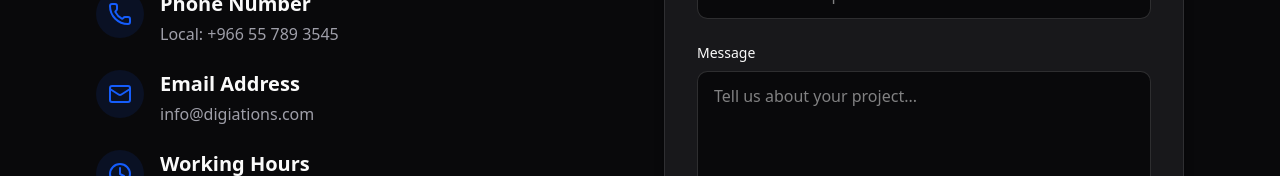
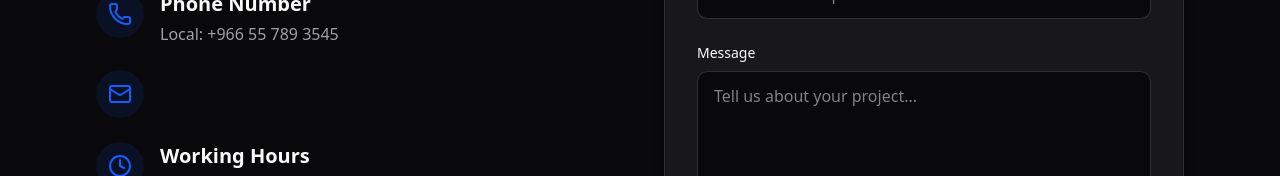
Before and after one commit to omarmohammed271/Wisys, a React (Vite) app in the folder dashboard/: page /contact in a window 1280 px wide. Shown: the part 566-742 px from the top of the page. Built offline with nearby package versions, Linux system fonts and the light colour scheme.

Commit message:
Update Contact and Transformation sections: remove email display and adjust text content

```diff
--- a/dashboard/src/pages/Contact.tsx
+++ b/dashboard/src/pages/Contact.tsx
@@ -86,12 +86,7 @@ const Contact = () => {
                 <div className="bg-primary/10 p-3 rounded-full">
                   <Mail className="text-primary" size={24} />
                 </div>
-                <div>
-                  <h3 className="text-xl font-semibold mb-1">Email Address</h3>
-                  <p className="text-muted-foreground">
-                    info@digiations.com
-                  </p>
-                </div>
+
               </div>
 
               <div className="flex items-start space-x-4">
--- a/dashboard/src/pages/Home/Home.tsx
+++ b/dashboard/src/pages/Home/Home.tsx
@@ -16,7 +16,7 @@ import MakkahTransformation from "./componenets/MakkahTransformation";
 import ClinicalNonClinicalExcellence from "./componenets/ClinicalNonClinicalExcellence";
 import DigiationSection from "./componenets/DigiationSection";
 import TransformationSection from "./componenets/TransformationSection";
-import EnhancedServices from './componenets/EnhancedServices';
+// import EnhancedServices from './componenets/EnhancedServices';
 
 export default function Home() {
   const [preloader, setPreloader] = useState(true);
@@ -178,9 +178,9 @@ export default function Home() {
             </div>
           </div>
 
-          <div className="pt-20 w-full">
+          {/* <div className="pt-20 w-full">
             <EnhancedServices />
-          </div>
+          </div> */}
 
           {/* Clinical & Non-Clinical Excellence Section */}
           <ClinicalNonClinicalExcellence />
--- a/dashboard/src/pages/Home/componenets/DigiationSection.tsx
+++ b/dashboard/src/pages/Home/componenets/DigiationSection.tsx
@@ -16,7 +16,7 @@ const DigiationSection = () => {
         {/* Main Title and Subtitle */}
         <div className="text-center mb-16">
           <h2 className="text-3xl md:text-4xl font-bold mb-4">
-            About Digiations
+            About Us
           </h2>
           <p className="text-xl text-muted-foreground max-w-3xl mx-auto">
             Leading solution provider specializing in Data and AI-driven platforms, transforming business ecosystems through intelligent data integration and advanced analytics.
--- a/dashboard/src/pages/Home/componenets/TransformationSection.tsx
+++ b/dashboard/src/pages/Home/componenets/TransformationSection.tsx
@@ -31,7 +31,7 @@ const TransformationSection = () => {
             </div>
 
             <p className="text-muted-foreground mb-6">
-              Experience our Digiations 360 platform firsthand with our interactive demo environment.
+              Experience ourplatform firsthand with our interactive demo environment.
             </p>
 
             {/* Demo Credentials Card */}
@@ -48,9 +48,6 @@ const TransformationSection = () => {
 
             {/* Tag/Label */}
             <div className="flex items-center mb-6">
-              <span className="px-3 py-1 bg-emerald-500 text-white text-xs font-semibold rounded-full mr-3">
-                Digiations 360
-              </span>
               <span className="text-sm text-muted-foreground">Full Platform Demo</span>
             </div>
 
@@ -75,7 +72,7 @@ const TransformationSection = () => {
         {/* Footer Section */}
         <div className="mt-16 pt-2 border-t border-border">
           <p className="text-center text-sm text-muted-foreground">
-            © 2024 Digiations. Transforming business ecosystems through intelligent data integration.
+            © 2024 . Transforming business ecosystems through intelligent data integration.
           </p>
         </div>
       </div>
```
